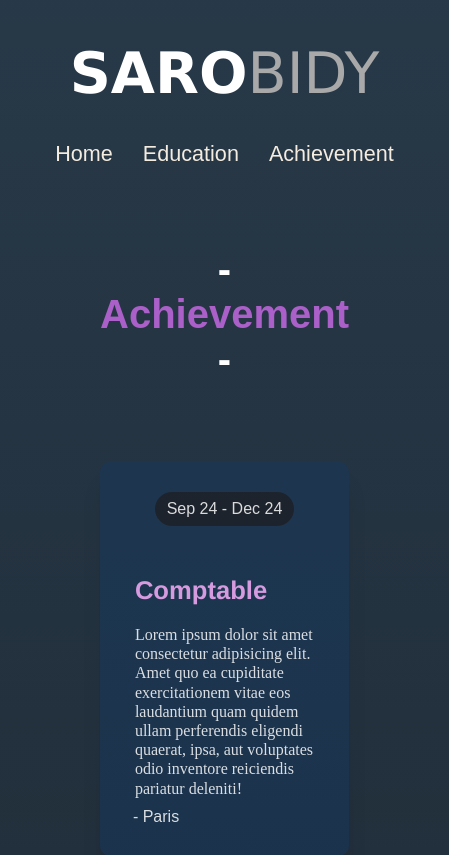
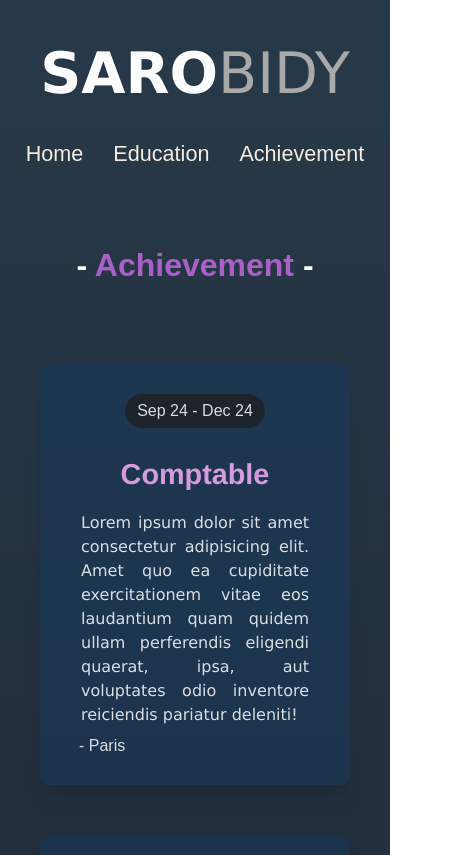
Before and after one commit to NomenyMitia4/miyoportfolio, a Next.js app: page /achievement in a window 390 px wide. Shown: the top 855 px of the page, 449 px wide, since content can reach past the window. Built offline with nearby package versions, Linux system fonts and the light colour scheme.

Commit message:
experience response

```diff
--- a/src/app/achievement/achievement.module.css
+++ b/src/app/achievement/achievement.module.css
@@ -3,6 +3,7 @@
 {
     position: absolute;
     margin: 0;
+    width: 100%;
     background: linear-gradient(rgba(6, 26, 44, 0.866),rgba(3, 13, 23, 0.899));
     min-height: 100vh;
     height: max-content;
@@ -34,3 +35,18 @@
     font-size: 1em;
     color: #fff;
 }
+
+@media (max-width: 768px)
+{
+    .title
+    {
+        margin-left: 50px;
+        margin-right: 50px;
+    }
+
+    .title h1
+    {
+        font-size: 2em;
+    }
+
+}
--- a/src/app/components/experience/experience.module.css
+++ b/src/app/components/experience/experience.module.css
@@ -41,10 +41,39 @@
     line-height: 1.2em;
     padding: 10px 2px;
     font-weight: 100;
-    font-family:'Times New Roman', Times, serif;
+    font-family:'Lucida Sans', 'Lucida Sans Regular', 'Lucida Grande', 'Lucida Sans Unicode', Geneva, Verdana, sans-serif;
 }
 
 .place
 {
     padding: 8px 2x;
 }
+
+@media (max-width: 768px)
+{
+    .experience
+    {
+        flex-direction: column;
+        justify-content: center;
+        align-items: center;
+        gap: 20px;
+        padding: 30px 10px;
+        margin: 50px 40px;
+        background-color: rgba(13, 60, 114, 0.29);
+        border-radius: 10px;
+        box-shadow: rgba(0, 0, 0, 0.1) 0px 20px 25px -5px, rgba(0, 0, 0, 0.04) 0px 10px 10px -5px;
+    }
+
+    .content .title
+    {
+        text-align: center;
+        font-size: 1.8em;
+    }
+
+    .content .details
+    {
+        font-size: 1em;
+        text-align: justify;
+        line-height: 1.5em;
+    }
+}
```
